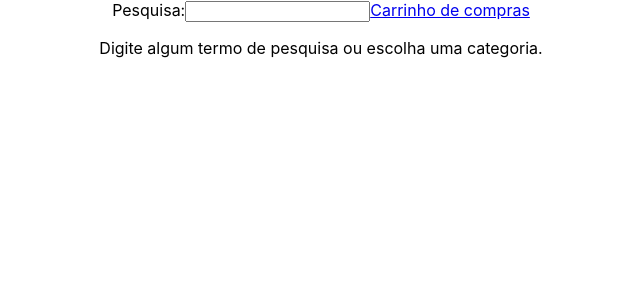
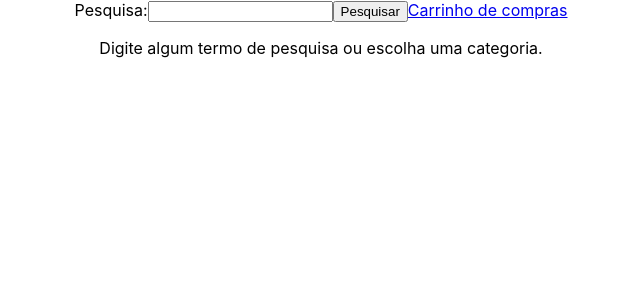
Before and after one commit to aysllanferreira/Projeto-15-Frotend-Online-Store, a React (Create React App) app: page / in a window 1280 px wide. Shown: the top 300 px of the page, without its empty margins (319-959 px from the left). Built offline with nearby package versions, Linux system fonts and the light colour scheme.

Commit message:
Inicio requisito 05

```diff
--- a/src/pages/Home.jsx
+++ b/src/pages/Home.jsx
@@ -1,20 +1,68 @@
 import React, { Component } from 'react';
 import { Link } from 'react-router-dom';
+import { getProductsFromCategoryAndQuery } from '../services/api';
 
 class Home extends Component {
+  constructor() {
+    super();
+    this.state = {
+      categoriesProducts: [],
+      searchInput: '',
+    };
+  }
+
+  handleChange = ({ target }) => {
+    const { name, value } = target;
+    this.setState({
+      [name]: value,
+    });
+  };
+
+  fetchProdutcsSearch = async () => {
+    const { searchInput } = this.state;
+    const response = await getProductsFromCategoryAndQuery(searchInput, searchInput);
+    this.setState({
+      categoriesProducts: response.results,
+    });
+  };
+
   render() {
+    const { categoriesProducts, searchInput } = this.state;
+    // console.log(categoriesProducts);
     return (
       <div>
         <label htmlFor="search">
           Pesquisa:
-          <input type="text" id="search" />
+          <input
+            type="text"
+            id="search"
+            data-testid="query-input"
+            value={ searchInput }
+            name="searchInput"
+            onChange={ this.handleChange }
+          />
         </label>
+        <button
+          type="button"
+          data-testid="query-button"
+          onClick={ this.fetchProdutcsSearch }
+        >
+          Pesquisar
+
+        </button>
         <Link to="/cart" data-testid="shopping-cart-button">
           Carrinho de compras
         </Link>
         <p data-testid="home-initial-message">
           Digite algum termo de pesquisa ou escolha uma categoria.
         </p>
+        {categoriesProducts.map((item) => (
+          <div key={ item.id }>
+            <h2>{item.title}</h2>
+            <img src={ item.thumbnail } alt={ item.id } />
+            <h2>{item.price}</h2>
+          </div>
+        ))}
       </div>
     );
   }
```
